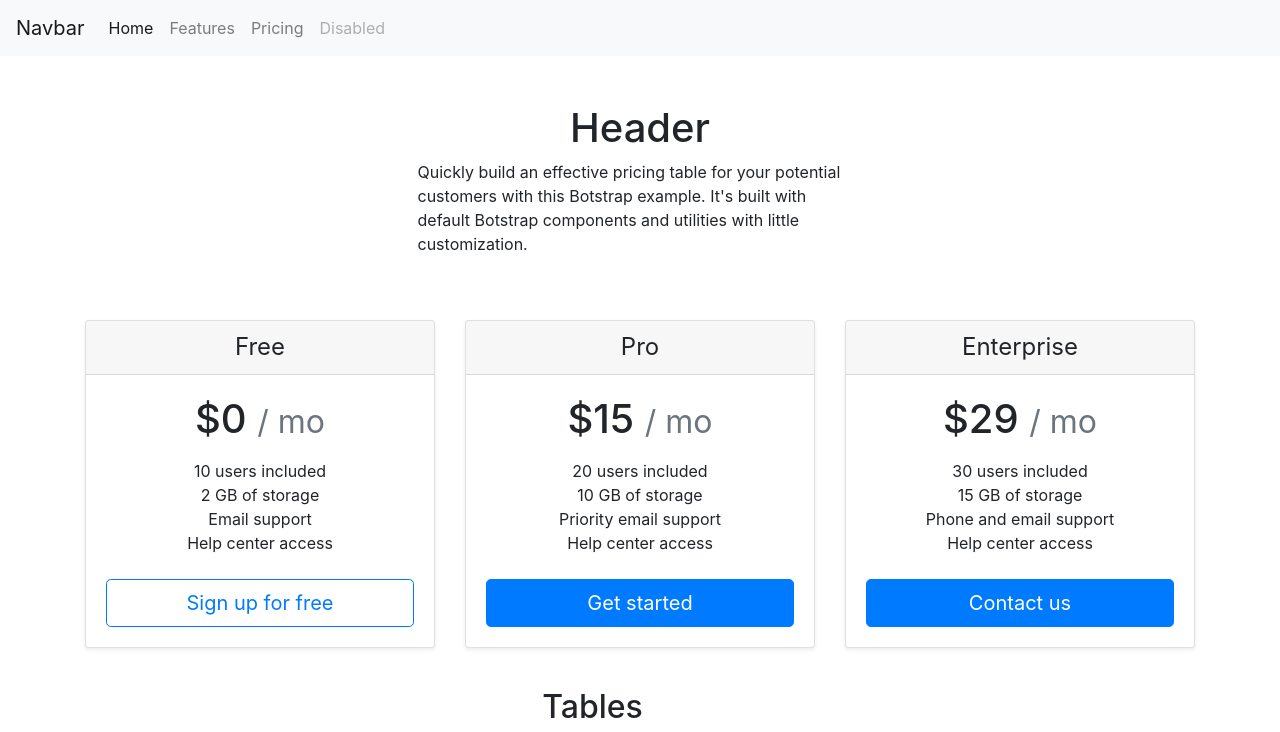
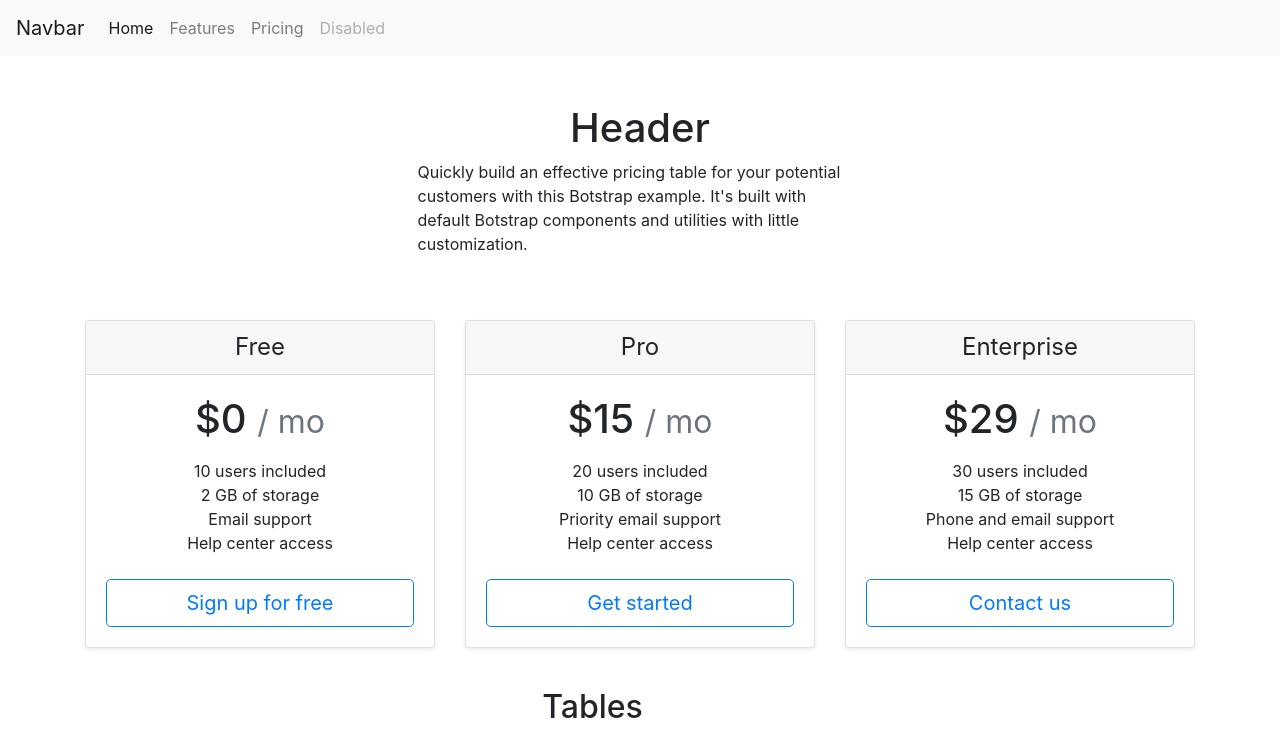
Before and after one commit to vovgreba/OnlyBotstrap, a plain HTML site: page index.html in a window 1280 px wide. Shown: the top 732 px of the page. Drawn offline with nearby package versions, Linux system fonts and the light colour scheme.

Commit message:
changed buttons

```diff
--- a/index.html
+++ b/index.html
@@ -73,7 +73,7 @@
                             <li>Priority email support</li>
                             <li>Help center access</li>
                         </ul>
-                        <button type="button" class="btn btn-lg btn-block btn-primary">Get started</button>
+                        <button type="button" class="btn btn-lg btn-block btn-outline-primary">Get started</button>
                     </div>
                 </div>
                 <div class="card mb-4 shadow-sm">
@@ -88,7 +88,7 @@
                             <li>Phone and email support</li>
                             <li>Help center access</li>
                         </ul>
-                        <button type="button" class="btn btn-lg btn-block btn-primary">Contact us</button>
+                        <button type="button" class="btn btn-lg btn-block btn-outline-primary">Contact us</button>
                     </div>
                 </div>
             </div>
```
